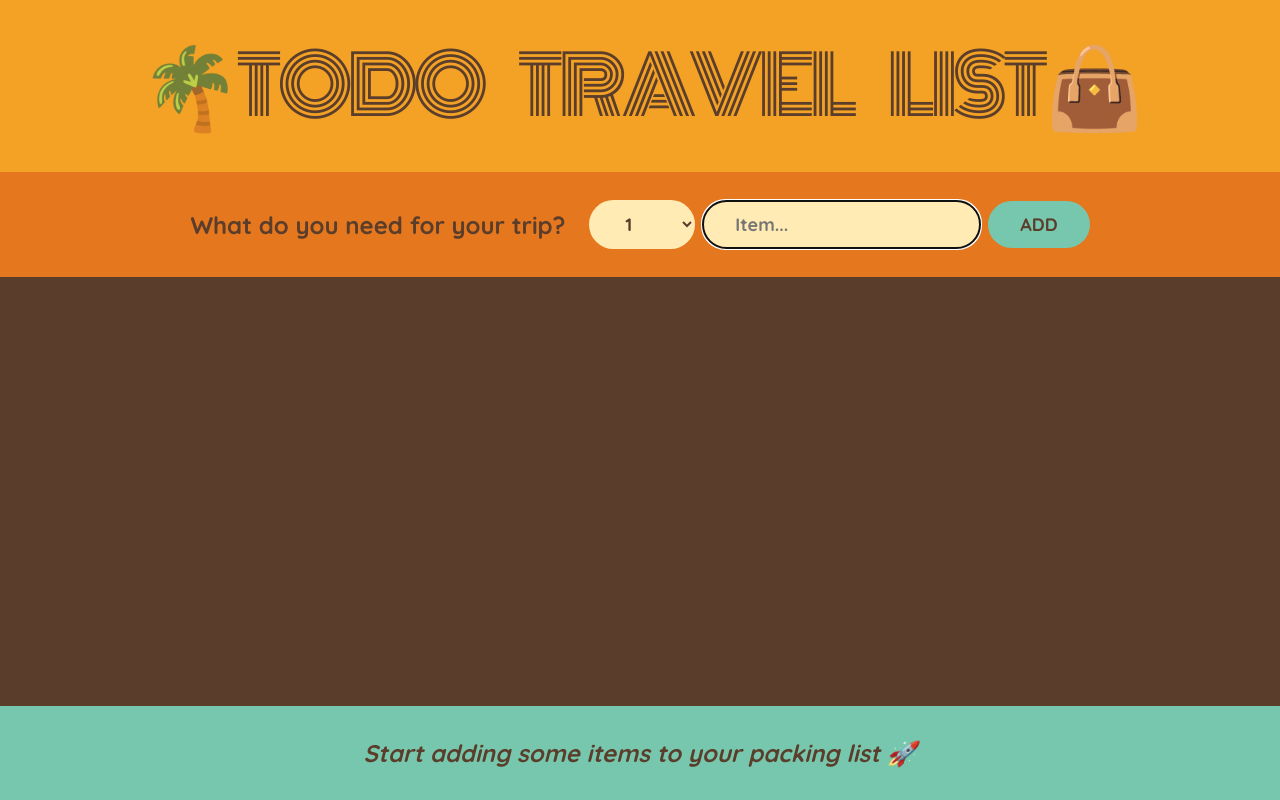
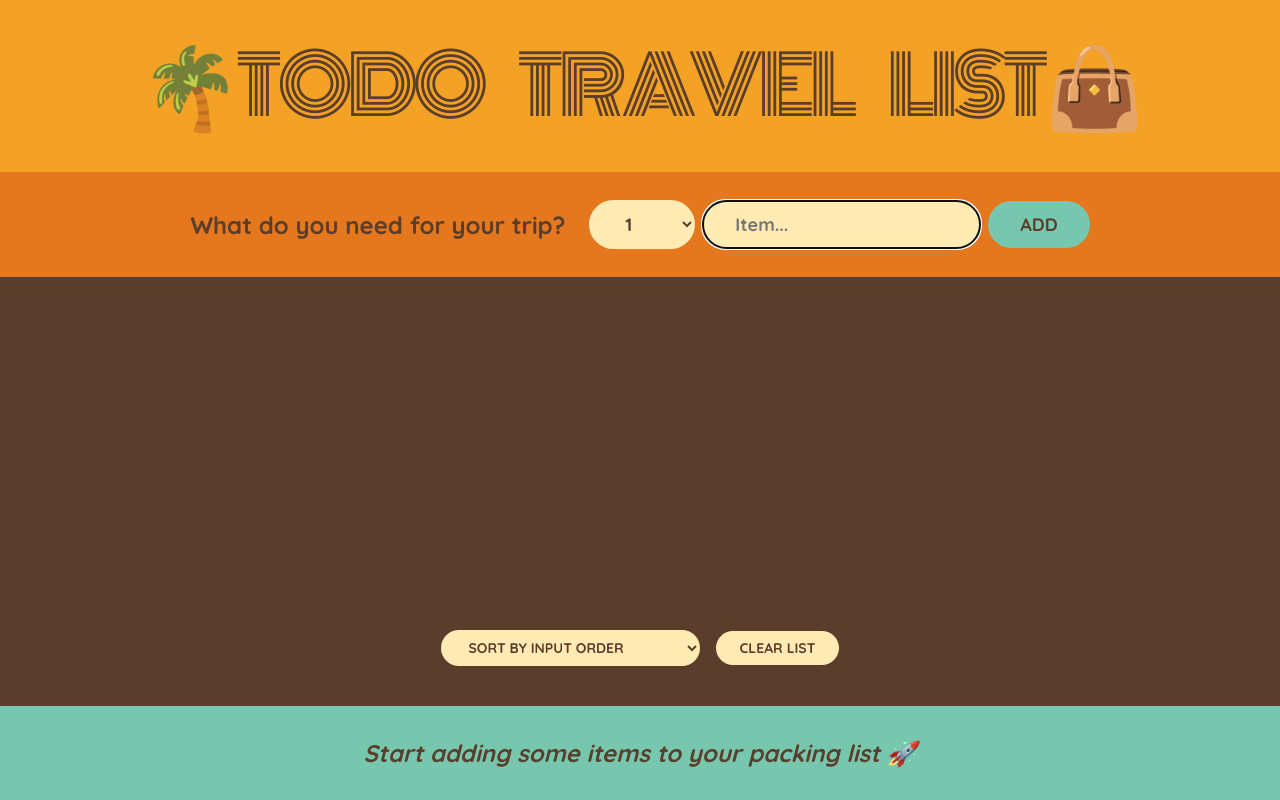
Before and after one commit to tarek-khalifa-1/react-todo-travel-list, a React (Vite) app: page / in a window 1280 px wide. Built offline with nearby package versions, Linux system fonts and the light colour scheme.

Commit message:
added sort feature

```diff
--- a/src/App.jsx
+++ b/src/App.jsx
@@ -23,6 +23,14 @@
     setItems((items) => items.filter((item) => item.id !== id));
   }
 
+  function handleClearList() {
+    if (items.length === 0) return;
+    const confirmed = window.confirm(
+      "Are you sure you want to clear the list?",
+    );
+    if (confirmed) setItems([]);
+  }
+
   return (
     <div className="app">
       <Logo />
@@ -31,6 +39,7 @@
         data={items}
         onDeleteItem={handleDeleteItem}
         onToggleItem={handleToggleItem}
+        onClearList={handleClearList}
       />
       <Stats data={items} />
     </div>
--- a/src/components/PackingList/PackingList.jsx
+++ b/src/components/PackingList/PackingList.jsx
@@ -1,10 +1,30 @@
+import { useState } from "react";
 import PackingListItem from "../PackingListItem/PackingListItem";
 
-function PackingList({ data: items, onDeleteItem, onToggleItem }) {
+function PackingList({ data: items, onDeleteItem, onToggleItem, onClearList }) {
+  const [sortBy, setSortBy] = useState("input");
+
+  let sortedItems;
+  if (sortBy === "input") sortedItems = items;
+
+  if (sortBy === "descriptionAZ")
+    sortedItems = items
+      .slice()
+      .sort((a, b) => a.description.localeCompare(b.description));
+  if (sortBy === "descriptionZA")
+    sortedItems = items
+      .slice()
+      .sort((a, b) => b.description.localeCompare(a.description));
+
+  if (sortBy === "packed")
+    sortedItems = [...items].sort(
+      (a, b) => Number(a.packed) - Number(b.packed),
+    );
+
   return (
     <div className="list">
       <ul>
-        {items.map((item) => (
+        {sortedItems.map((item) => (
           <PackingListItem
             key={item.id}
             data={item}
@@ -13,6 +33,15 @@
           />
         ))}
       </ul>
+      <div className="actions">
+        <select value={sortBy} onChange={(e) => setSortBy(e.target.value)}>
+          <option value="input">Sort by input order</option>
+          <option value="descriptionAZ">Sort by description (A-Z)</option>
+          <option value="descriptionZA">Sort by description (Z-A)</option>
+          <option value="packed">Sort by packed status</option>
+        </select>
+        <button onClick={onClearList}>Clear list</button>
+      </div>
     </div>
   );
 }
```
